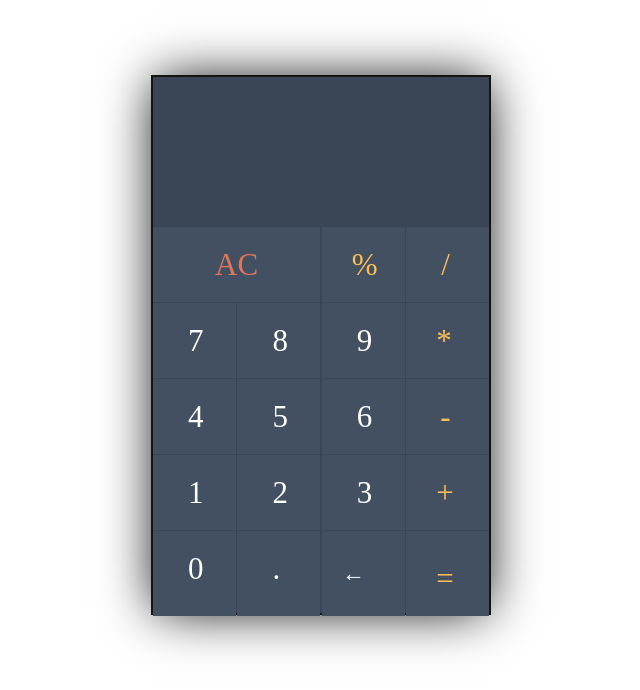
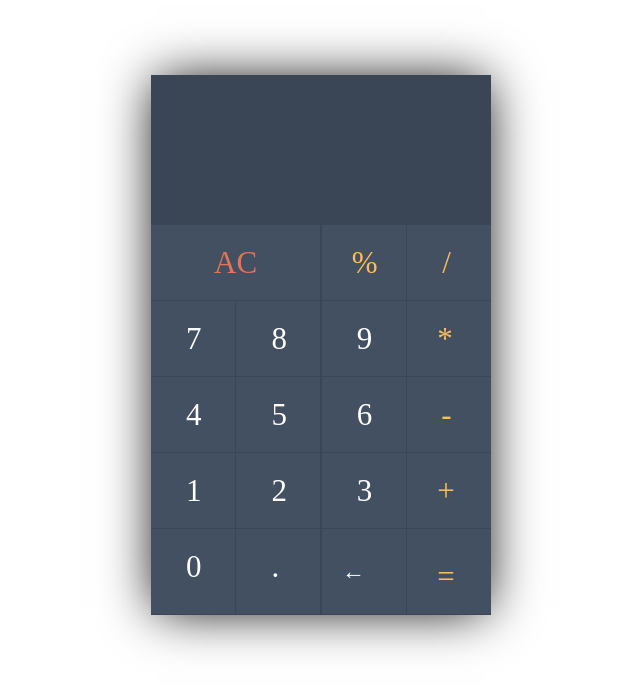
Before and after one commit to Naincyk01/Calculator, a plain HTML site: page index.html in a window 1280 px wide. Shown: the whole page, without its empty margins (319-959 px from the left). Drawn offline with Linux system fonts and the light colour scheme.

Commit message:
Complete the changes

```diff
--- a/cal.css
+++ b/cal.css
@@ -4,7 +4,7 @@
     box-sizing: border-box;
 }
  .cal-body{
-    border: 2px solid rgb(20, 21, 18);
+    /* border: 2px solid rgb(20, 21, 18); */
     width: 340px;
     margin:  auto;
     height: 540px;
```
